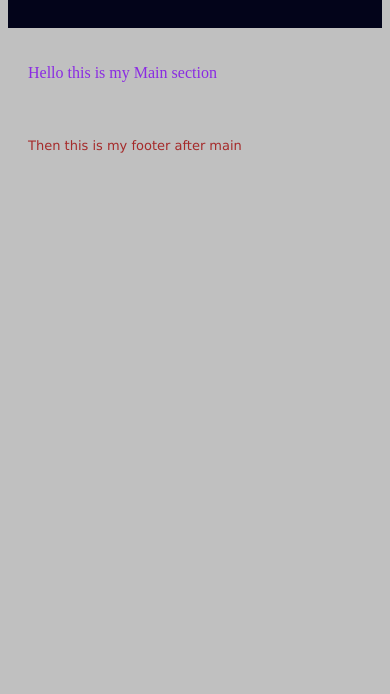
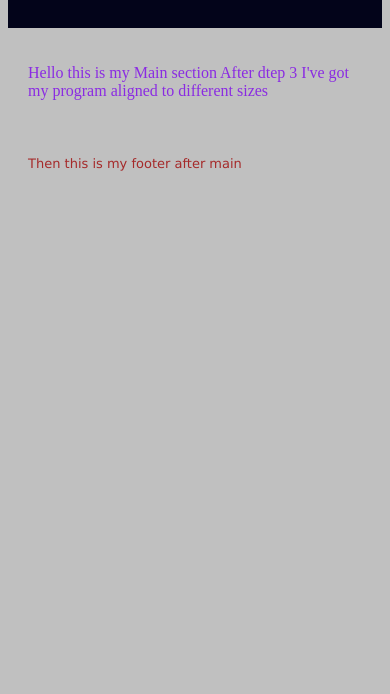
Before and after one commit to ArcillaJoseph/Web-Assessment, a plain HTML site: page index.html in a window 390 px wide. Shown: the part 150-844 px from the top of the page. Drawn offline with Linux system fonts and the light colour scheme.

```diff
--- a/index.html
+++ b/index.html
@@ -13,11 +13,14 @@
 </header>
 
 <section>
-    <p>Hello this is my Main section</p>
+    <p>Hello this is my Main section
+        After dtep 3 I've got my program aligned to different sizes
+    </p>
 </section>
 
 <footer>
-    <a>Then this is my footer after main</a>
+    <a>Then this is my footer after main
+    </a>
 </footer>
 
 </body>
```
